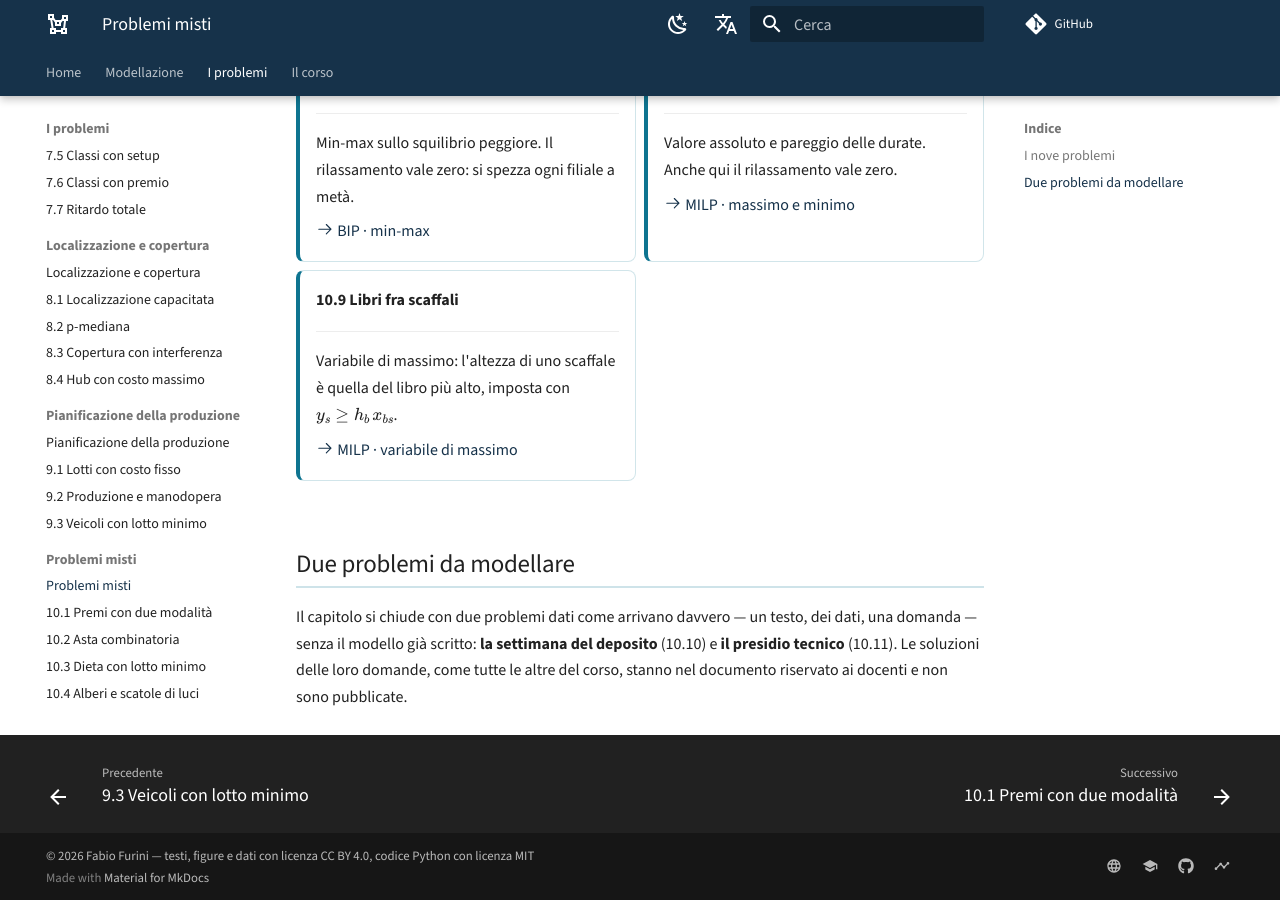
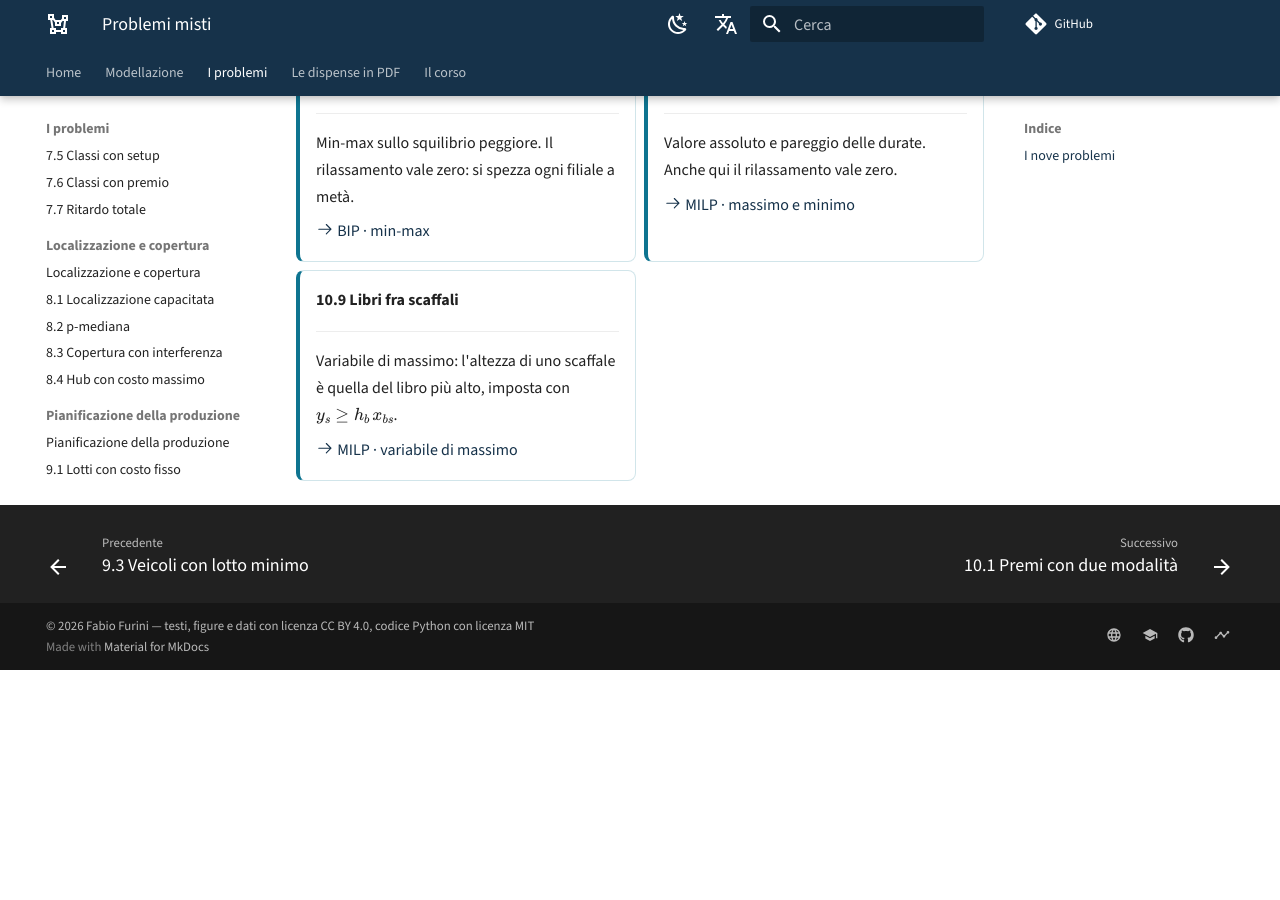
Before and after one commit to fabiofurini/modellazione-mip, an MkDocs documentation site: the page built from docs/misti.md, in a window 1280 px wide and 900 px high, scrolled down 1611 px. Built offline with MkDocs 1.6.1 and Material for MkDocs 9.7.7, drawn with Linux system fonts in a browser that asks for light colours; comment, search, counter and statistics services are not loaded; after the commit the page ends 2281 px from its top, so only the background shows below that.

Commit message:
I due problemi appesi al capitolo 10 escono: adesso c'e' la lista dei 20 e 20
La dispensa V raccoglie tutti i problemi da modellare, quindi il capitolo 10
finisce con i suoi nove problemi risolti e basta. Via la sezione dal capitolo,
dalla pagina del sito e dalla scheda delle famiglie.

Le dispense in PDF erano l'ultima voce dentro «Il corso»: adesso sono una voce
di primo livello nel menu, e la prima pagina ha due bottoni in cima --- le
cinque dispense e i notebook.

Co-Authored-By: Claude Opus 5 <noreply@anthropic.com>

```diff
--- a/docs/misti.md
+++ b/docs/misti.md
@@ -120,11 +120,3 @@ pareggiando tutto.
     [:octicons-arrow-right-24: MILP · variabile di massimo](misti-9.md)
 
 </div>
-
-## Due problemi da modellare
-
-Il capitolo si chiude con due problemi dati come arrivano davvero — un testo,
-dei dati, una domanda — senza il modello già scritto: **la settimana del
-deposito** (10.10) e **il presidio tecnico** (10.11). Le soluzioni delle loro
-domande, come tutte le altre del corso, stanno nel documento riservato ai
-docenti e non sono pubblicate.
--- a/docs/problemi.md
+++ b/docs/problemi.md
@@ -53,7 +53,7 @@ domande di modellazione aggiuntive.
     I problemi che non hanno una famiglia: modalità alternative, lotti minimi,
     contenitori, divisione e bilanciamento. È qui che il rilassamento LP
     smette di servire e il bound duale va cercato con argomenti combinatori.
-    Nove problemi risolti più due da modellare.
+    Nove problemi risolti.
 
     [:octicons-arrow-right-24: I nove problemi](misti.md)
 
--- a/mkdocs.yml
+++ b/mkdocs.yml
@@ -162,7 +162,7 @@ nav:
           - 10.7 Filiali fra due società: misti-7.md
           - 10.8 Brani fra CD: misti-8.md
           - 10.9 Libri fra scaffali: misti-9.md
+  - Le dispense in PDF: materiale.md
   - Il corso:
       - organizzazione.md
       - Notebook in Colab: notebook.md
-      - Materiale scaricabile: materiale.md
```
Also changed, not shown: docs/index.md (+3 -0 lines), 2 other files.
